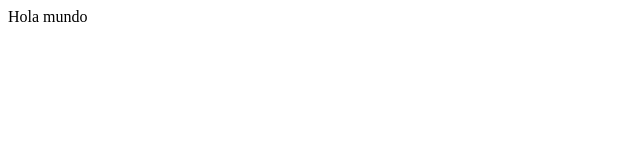
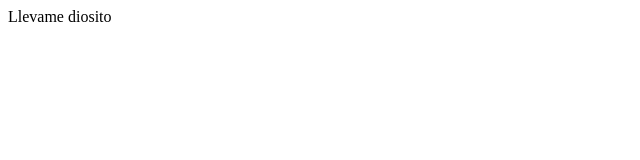
Before and after one commit to LBellum/calamardo, a plain HTML site: page index.html in a window 1280 px wide. Shown: the full height of the page, 0-640 px from the left. Drawn offline with Linux system fonts and the light colour scheme.

Commit message:
se cambia el texto de la pagina

```diff
--- a/index.html
+++ b/index.html
@@ -1 +1 @@
-<h>Hola mundo</h>
+<h>Llevame diosito</h>
```
